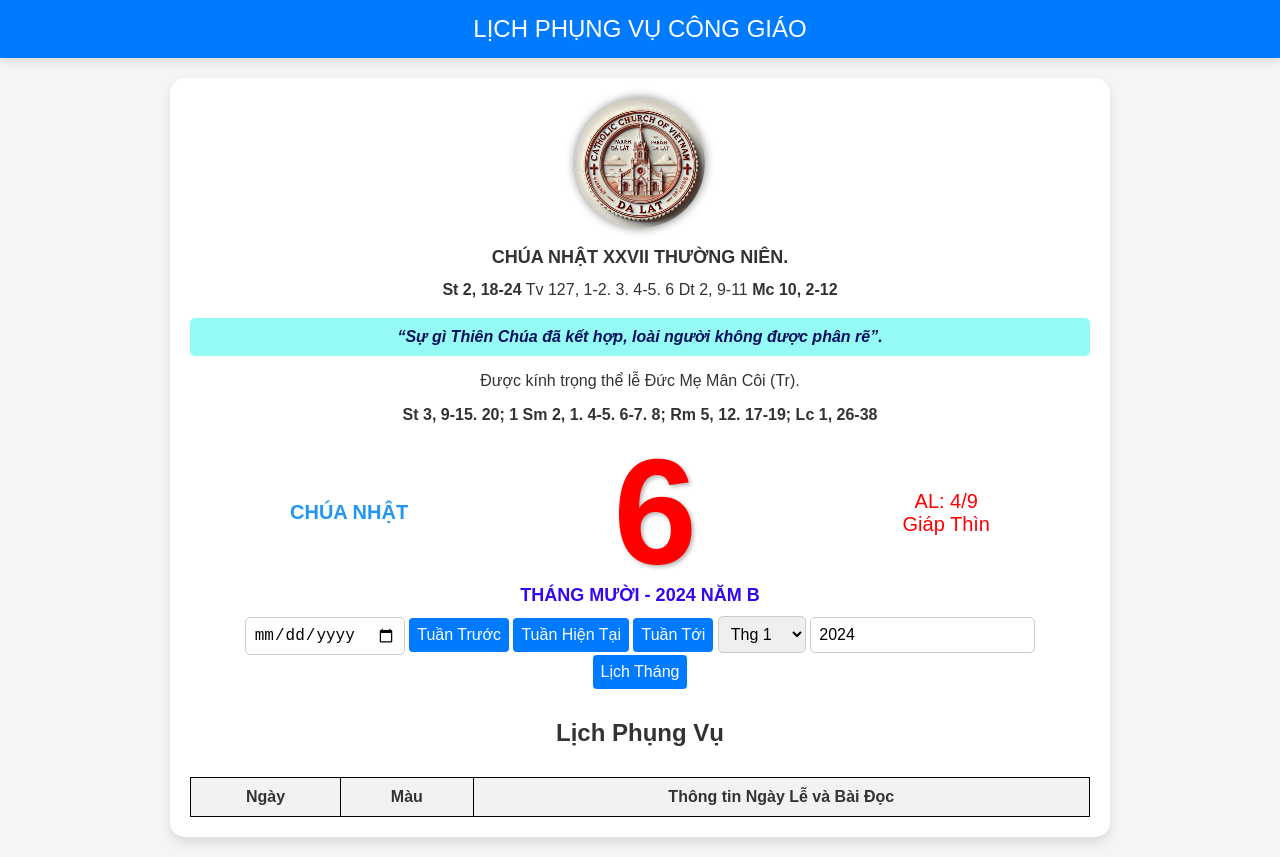
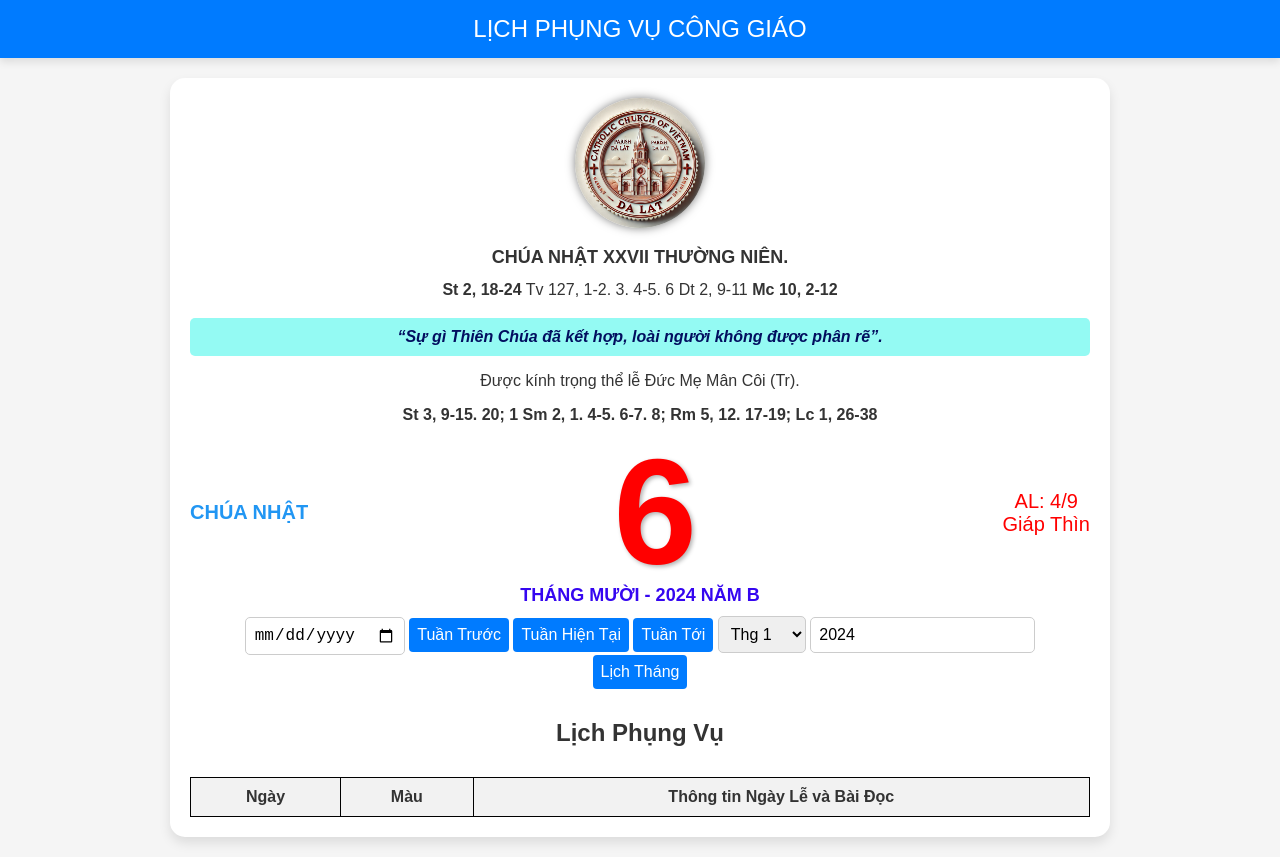
Before and after one commit to anrevietson/myCalLiturgy, a plain HTML site: page indexBible.html in a window 1280 px wide. Drawn offline with Linux system fonts and the light colour scheme.

Commit message:
Update indexBible.html

```diff
--- a/indexBible.html
+++ b/indexBible.html
@@ -56,14 +56,14 @@
     }
 
     .weekday {
-        margin-left: 100px;
+        margin-left: 0px;
         font-size: 20px;
         font-weight: bold;
         color: #2196F3;
     }
 
     .lunar-date {
-        margin-right: 100px;
+        margin-right: 0px;
         font-size: 20px;
         font-weight: normal;
         color: #ff0000;
```
